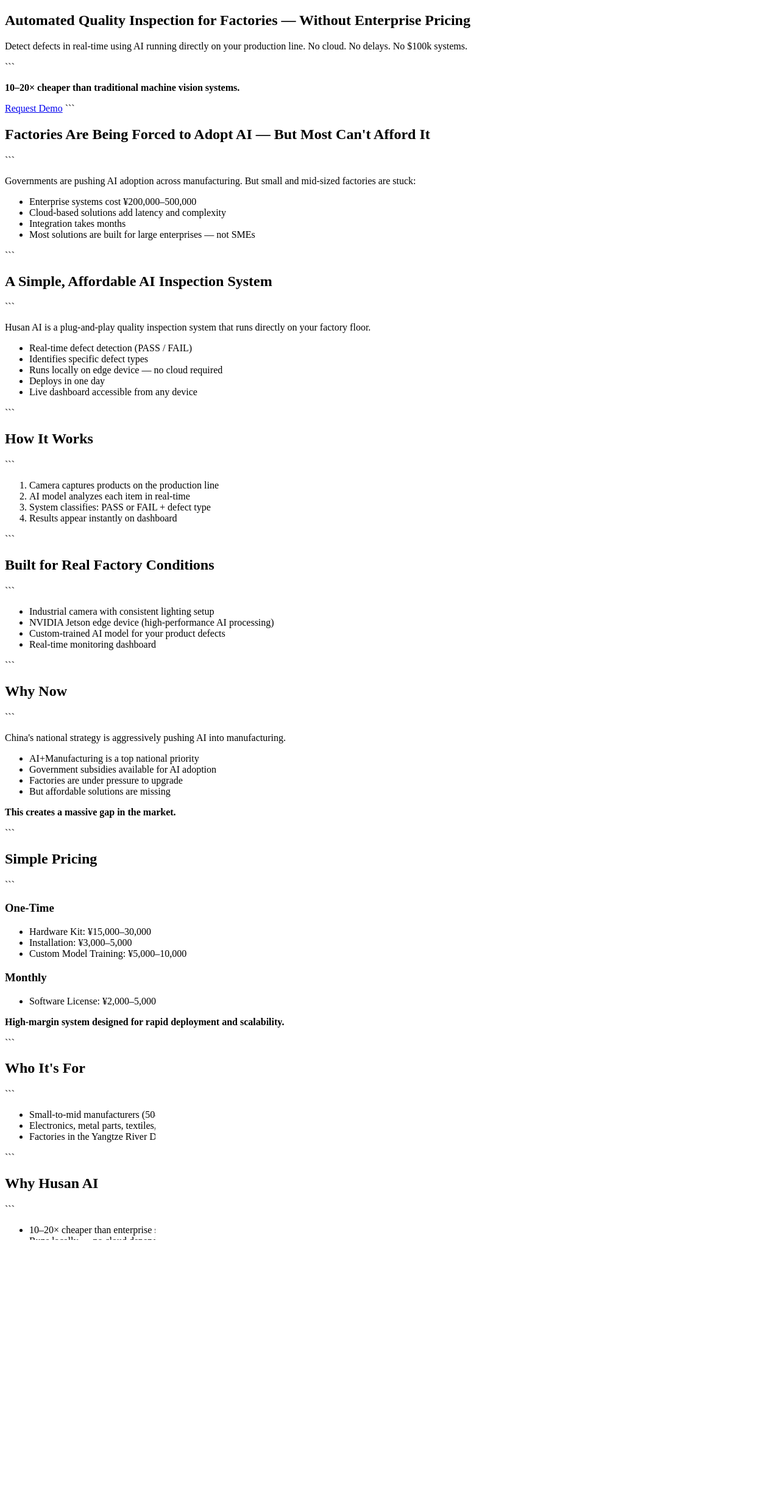
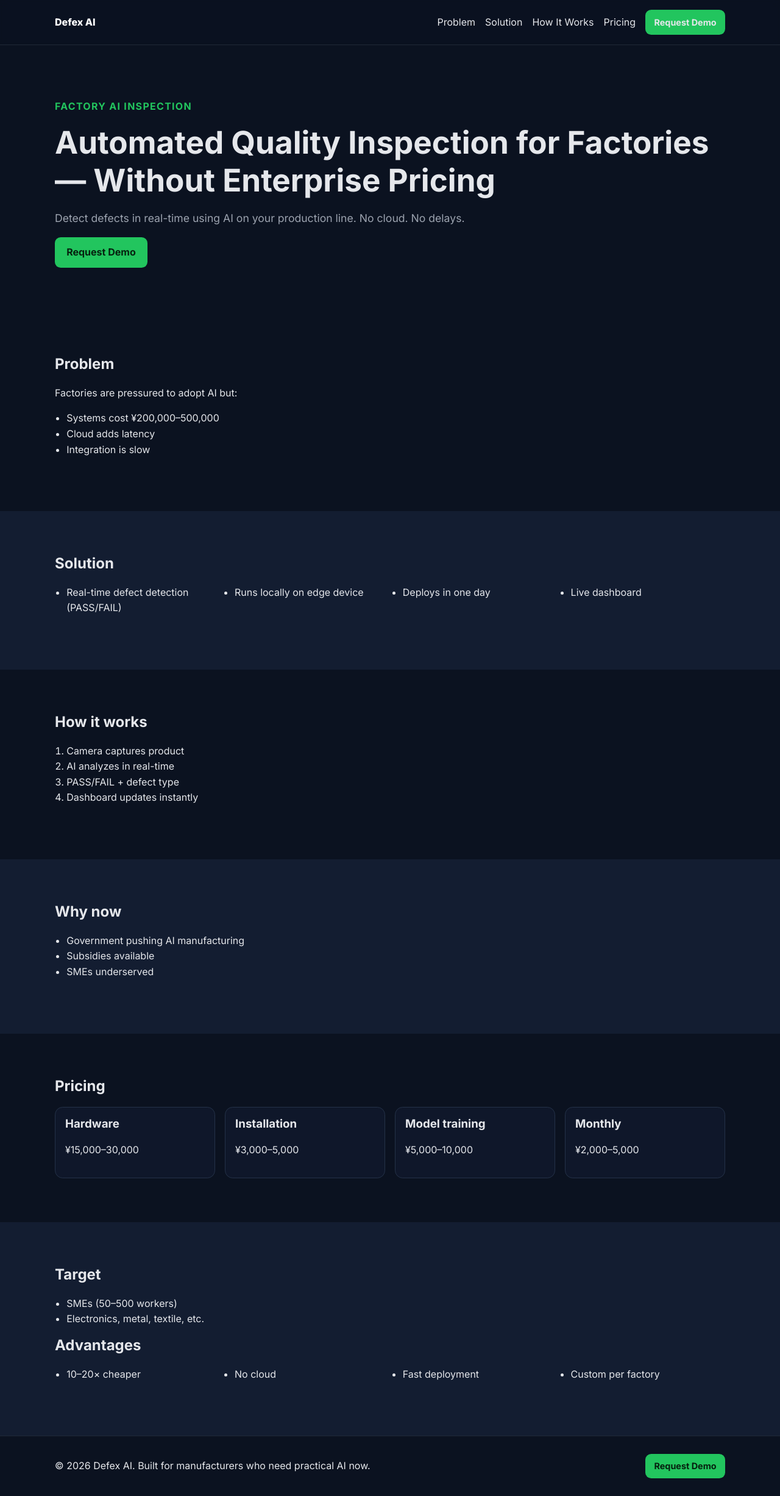
Before and after one commit to hasan-mavlonov/defex_landing, a Django app: page / in a window 1280 px wide. Shown: the whole page at 61% size. Before the commit the page ends 2033 px from the top, so only its background shows below. Run offline with Django 5.2, Linux system fonts and the light colour scheme.

Commit message:
Refactor landing page into Django template architecture

````diff
--- /dev/null
+++ b/static/css/landing.css
@@ -0,0 +1,30 @@
+:root { --bg:#0b1220; --surface:#131d31; --text:#e5e7eb; --muted:#9ca3af; --accent:#22c55e; }
+* { box-sizing: border-box; }
+body { margin:0; font-family:'Inter',sans-serif; background:var(--bg); color:var(--text); line-height:1.6; }
+.container { width:min(1100px, 92%); margin-inline:auto; }
+.section { padding:4.5rem 0; }
+.alt { background:var(--surface); }
+h1,h2,h3 { line-height:1.2; margin-top:0; }
+h1 { font-size:clamp(2rem,5vw,3.2rem); margin-bottom:1rem; }
+.lead { max-width:760px; color:var(--muted); font-size:1.1rem; }
+.eyebrow { color:var(--accent); font-weight:700; letter-spacing:.08em; text-transform:uppercase; }
+.site-header { position:sticky; top:0; background:rgba(11,18,32,.94); backdrop-filter: blur(6px); border-bottom:1px solid #1f2937; z-index:100; }
+.nav-wrap { display:flex; align-items:center; justify-content:space-between; padding:1rem 0; gap:1rem; }
+.brand { color:#fff; text-decoration:none; font-weight:800; }
+.site-nav { display:flex; align-items:center; gap:1rem; }
+.site-nav a { color:var(--text); text-decoration:none; }
+.btn { display:inline-block; background:var(--accent); color:#06210f; text-decoration:none; padding:.75rem 1.2rem; border-radius:.6rem; font-weight:700; transition:transform .2s ease; }
+.btn:hover { transform:translateY(-2px); }
+.btn-small { padding:.55rem .9rem; font-size:.9rem; }
+ul,ol { padding-left:1.2rem; }
+.grid-list { display:grid; grid-template-columns:repeat(auto-fit,minmax(220px,1fr)); gap:.75rem 1.4rem; }
+.pricing-grid { display:grid; grid-template-columns:repeat(auto-fit,minmax(210px,1fr)); gap:1rem; }
+.card { background:#0f172a; border:1px solid #243248; border-radius:.8rem; padding:1rem; }
+.site-footer { border-top:1px solid #1f2937; padding:1.25rem 0; }
+.footer-wrap { display:flex; align-items:center; justify-content:space-between; gap:1rem; flex-wrap:wrap; }
+.menu-toggle { display:none; }
+@media (max-width: 820px){
+  .menu-toggle { display:block; background:none; border:1px solid #334155; color:var(--text); border-radius:.4rem; padding:.3rem .55rem; }
+  .site-nav { display:none; position:absolute; left:4%; right:4%; top:66px; background:#0f172a; border:1px solid #1f2937; border-radius:.65rem; padding:.8rem; flex-direction:column; align-items:flex-start; }
+  .site-nav.open { display:flex; }
+}
--- /dev/null
+++ b/static/js/landing.js
@@ -0,0 +1,10 @@
+const toggle = document.querySelector('.menu-toggle');
+const nav = document.querySelector('#siteNav');
+
+if (toggle && nav) {
+  toggle.addEventListener('click', () => {
+    const expanded = toggle.getAttribute('aria-expanded') === 'true';
+    toggle.setAttribute('aria-expanded', String(!expanded));
+    nav.classList.toggle('open');
+  });
+}
--- /dev/null
+++ b/templates/base.html
@@ -0,0 +1,22 @@
+{% load static %}
+<!DOCTYPE html>
+<html lang="en">
+<head>
+    <meta charset="UTF-8">
+    <meta name="viewport" content="width=device-width, initial-scale=1.0">
+    <title>{% block title %}Factory AI Inspection{% endblock %}</title>
+    <meta name="description" content="Affordable AI-powered quality inspection for SMEs.">
+    <link rel="preconnect" href="https://fonts.googleapis.com">
+    <link rel="preconnect" href="https://fonts.gstatic.com" crossorigin>
+    <link href="https://fonts.googleapis.com/css2?family=Inter:wght@400;500;600;700;800&display=swap" rel="stylesheet">
+    <link rel="stylesheet" href="{% static 'css/landing.css' %}">
+</head>
+<body>
+    {% include "components/navbar.html" %}
+    <main>
+        {% block content %}{% endblock %}
+    </main>
+    {% include "components/footer.html" %}
+    <script src="{% static 'js/landing.js' %}"></script>
+</body>
+</html>
--- /dev/null
+++ b/templates/components/footer.html
@@ -0,0 +1,6 @@
+<footer class="site-footer" id="contact">
+    <div class="container footer-wrap">
+        <p>© 2026 Defex AI. Built for manufacturers who need practical AI now.</p>
+        <a href="#" class="btn btn-small">Request Demo</a>
+    </div>
+</footer>
--- /dev/null
+++ b/templates/components/navbar.html
@@ -0,0 +1,13 @@
+<header class="site-header">
+    <div class="container nav-wrap">
+        <a href="/" class="brand">Defex AI</a>
+        <button class="menu-toggle" type="button" aria-label="Toggle menu" aria-expanded="false">☰</button>
+        <nav class="site-nav" id="siteNav">
+            <a href="#problem">Problem</a>
+            <a href="#solution">Solution</a>
+            <a href="#how-it-works">How It Works</a>
+            <a href="#pricing">Pricing</a>
+            <a href="#contact" class="btn btn-small">Request Demo</a>
+        </nav>
+    </div>
+</header>
--- a/templates/landing/home.html
+++ b/templates/landing/home.html
@@ -1,204 +1,102 @@
-<!DOCTYPE html>
+{% extends "base.html" %}
 
-<html lang="en">
-<head>
-    <meta charset="UTF-8">
-    <title>Husan AI — Real-Time Factory Inspection</title>
-    <meta name="viewport" content="width=device-width, initial-scale=1.0">
-</head>
+{% block title %}Automated Quality Inspection for Factories{% endblock %}
 
-<body>
-
-<!-- HERO -->
-
-<section>
+{% block content %}
+<section class="hero section">
+    <div class="container">
+        <p class="eyebrow">Factory AI Inspection</p>
         <h1>Automated Quality Inspection for Factories — Without Enterprise Pricing</h1>
-    <p>
-        Detect defects in real-time using AI running directly on your production line.
-        No cloud. No delays. No $100k systems.
-    </p>
-
-```
-<p><strong>10–20× cheaper than traditional machine vision systems.</strong></p>
-
-<a href="#">Request Demo</a>
-```
-
+        <p class="lead">Detect defects in real-time using AI on your production line. No cloud. No delays.</p>
+        <a href="#contact" class="btn">Request Demo</a>
+    </div>
 </section>
 
-<!-- PROBLEM -->
-
-<section>
-    <h2>Factories Are Being Forced to Adopt AI — But Most Can't Afford It</h2>
-
-```
-<p>
-    Governments are pushing AI adoption across manufacturing.
-    But small and mid-sized factories are stuck:
-</p>
-
+<section class="section" id="problem">
+    <div class="container">
+        <h2>Problem</h2>
+        <p>Factories are pressured to adopt AI but:</p>
         <ul>
-    <li>Enterprise systems cost ¥200,000–500,000</li>
-    <li>Cloud-based solutions add latency and complexity</li>
-    <li>Integration takes months</li>
-    <li>Most solutions are built for large enterprises — not SMEs</li>
+            <li>Systems cost ¥200,000–500,000</li>
+            <li>Cloud adds latency</li>
+            <li>Integration is slow</li>
         </ul>
-```
-
+    </div>
 </section>
 
-<!-- SOLUTION -->
-
-<section>
-    <h2>A Simple, Affordable AI Inspection System</h2>
-
-```
-<p>
-    Husan AI is a plug-and-play quality inspection system that runs directly on your factory floor.
-</p>
-
-<ul>
-    <li>Real-time defect detection (PASS / FAIL)</li>
-    <li>Identifies specific defect types</li>
-    <li>Runs locally on edge device — no cloud required</li>
+<section class="section alt" id="solution">
+    <div class="container">
+        <h2>Solution</h2>
+        <ul class="grid-list">
+            <li>Real-time defect detection (PASS/FAIL)</li>
+            <li>Runs locally on edge device</li>
             <li>Deploys in one day</li>
-    <li>Live dashboard accessible from any device</li>
+            <li>Live dashboard</li>
         </ul>
-```
-
+    </div>
 </section>
 
-<!-- HOW IT WORKS -->
-
-<section>
-    <h2>How It Works</h2>
-
-```
+<section class="section" id="how-it-works">
+    <div class="container">
+        <h2>How it works</h2>
         <ol>
-    <li>Camera captures products on the production line</li>
-    <li>AI model analyzes each item in real-time</li>
-    <li>System classifies: PASS or FAIL + defect type</li>
-    <li>Results appear instantly on dashboard</li>
+            <li>Camera captures product</li>
+            <li>AI analyzes in real-time</li>
+            <li>PASS/FAIL + defect type</li>
+            <li>Dashboard updates instantly</li>
         </ol>
-```
-
+    </div>
 </section>
 
-<!-- TECH -->
-
-<section>
-    <h2>Built for Real Factory Conditions</h2>
-
-```
+<section class="section alt">
+    <div class="container">
+        <h2>Why now</h2>
         <ul>
-    <li>Industrial camera with consistent lighting setup</li>
-    <li>NVIDIA Jetson edge device (high-performance AI processing)</li>
-    <li>Custom-trained AI model for your product defects</li>
-    <li>Real-time monitoring dashboard</li>
+            <li>Government pushing AI manufacturing</li>
+            <li>Subsidies available</li>
+            <li>SMEs underserved</li>
         </ul>
-```
-
+    </div>
 </section>
 
-<!-- MARKET TIMING -->
-
-<section>
-    <h2>Why Now</h2>
-
-```
-<p>
-    China's national strategy is aggressively pushing AI into manufacturing.
-</p>
-
-<ul>
-    <li>AI+Manufacturing is a top national priority</li>
-    <li>Government subsidies available for AI adoption</li>
-    <li>Factories are under pressure to upgrade</li>
-    <li>But affordable solutions are missing</li>
-</ul>
-
-<p><strong>This creates a massive gap in the market.</strong></p>
-```
-
+<section class="section" id="pricing">
+    <div class="container">
+        <h2>Pricing</h2>
+        <div class="pricing-grid">
+            <article class="card">
+                <h3>Hardware</h3>
+                <p>¥15,000–30,000</p>
+            </article>
+            <article class="card">
+                <h3>Installation</h3>
+                <p>¥3,000–5,000</p>
+            </article>
+            <article class="card">
+                <h3>Model training</h3>
+                <p>¥5,000–10,000</p>
+            </article>
+            <article class="card">
+                <h3>Monthly</h3>
+                <p>¥2,000–5,000</p>
+            </article>
+        </div>
+    </div>
 </section>
 
-<!-- PRICING -->
-
-<section>
-    <h2>Simple Pricing</h2>
-
-```
-<h3>One-Time</h3>
+<section class="section alt">
+    <div class="container">
+        <h2>Target</h2>
         <ul>
-    <li>Hardware Kit: ¥15,000–30,000</li>
-    <li>Installation: ¥3,000–5,000</li>
-    <li>Custom Model Training: ¥5,000–10,000</li>
+            <li>SMEs (50–500 workers)</li>
+            <li>Electronics, metal, textile, etc.</li>
         </ul>
-
-<h3>Monthly</h3>
-<ul>
-    <li>Software License: ¥2,000–5,000</li>
+        <h2>Advantages</h2>
+        <ul class="grid-list">
+            <li>10–20× cheaper</li>
+            <li>No cloud</li>
+            <li>Fast deployment</li>
+            <li>Custom per factory</li>
         </ul>
-
-<p>
-    <strong>High-margin system designed for rapid deployment and scalability.</strong>
-</p>
-```
-
+    </div>
 </section>
-
-<!-- TARGET -->
-
-<section>
-    <h2>Who It's For</h2>
-
-```
-<ul>
-    <li>Small-to-mid manufacturers (50–500 workers)</li>
-    <li>Electronics, metal parts, textiles, automotive, food packaging</li>
-    <li>Factories in the Yangtze River Delta region</li>
-</ul>
-```
-
-</section>
-
-<!-- ADVANTAGE -->
-
-<section>
-    <h2>Why Husan AI</h2>
-
-```
-<ul>
-    <li>10–20× cheaper than enterprise solutions</li>
-    <li>Runs locally — no cloud dependency</li>
-    <li>Deploys in one day</li>
-    <li>Custom-trained per factory</li>
-    <li>Direct support from an engineer</li>
-</ul>
-```
-
-</section>
-
-<!-- CTA -->
-
-<section>
-    <h2>Start Automating Quality Inspection</h2>
-
-```
-<p>
-    See how AI can reduce defects, save labor, and improve consistency — starting immediately.
-</p>
-
-<a href="#">Request Demo</a>
-```
-
-</section>
-
-<!-- FOOTER -->
-
-<footer>
-    <p>© 2026 Husan AI. All rights reserved.</p>
-</footer>
-
-</body>
-</html>
+{% endblock %}
````
Lines whose indentation alone changed are shown as unchanged.
